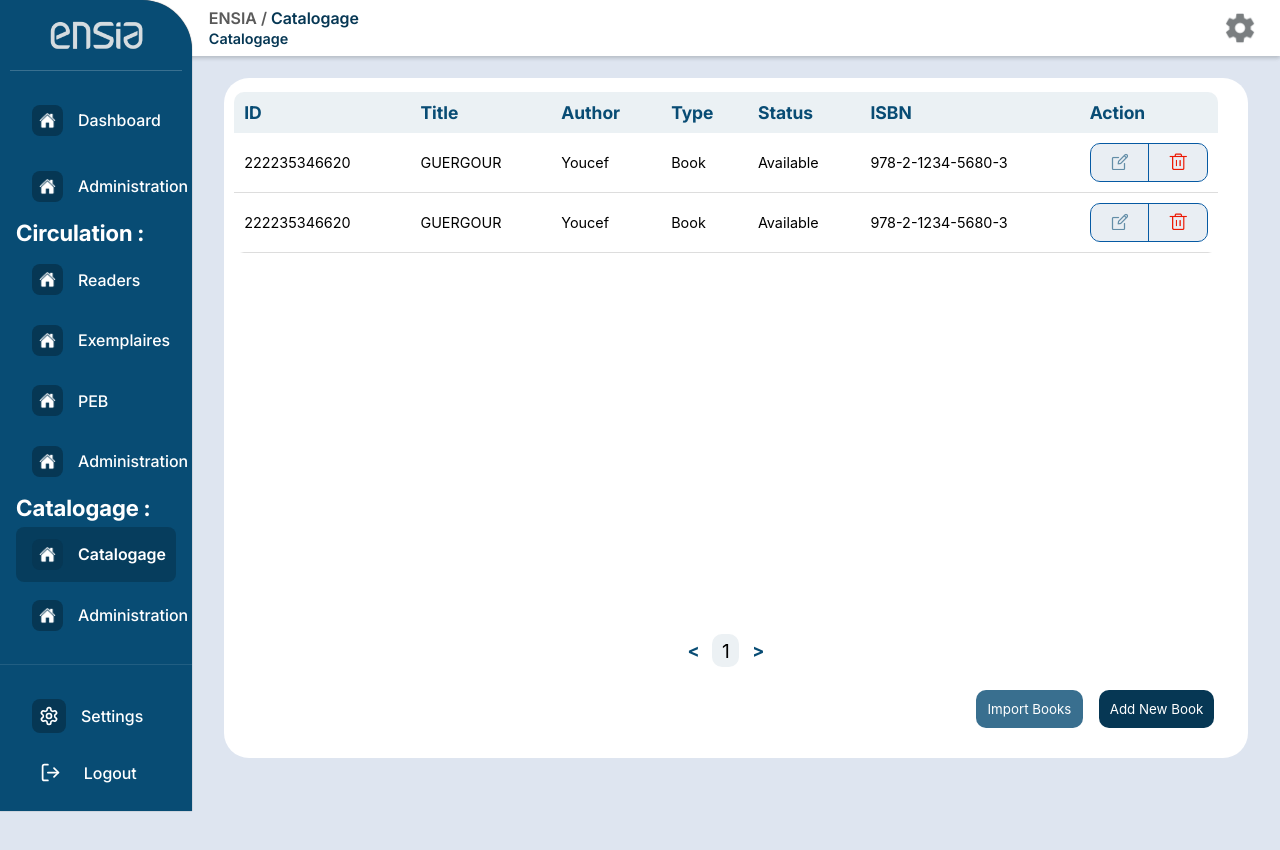
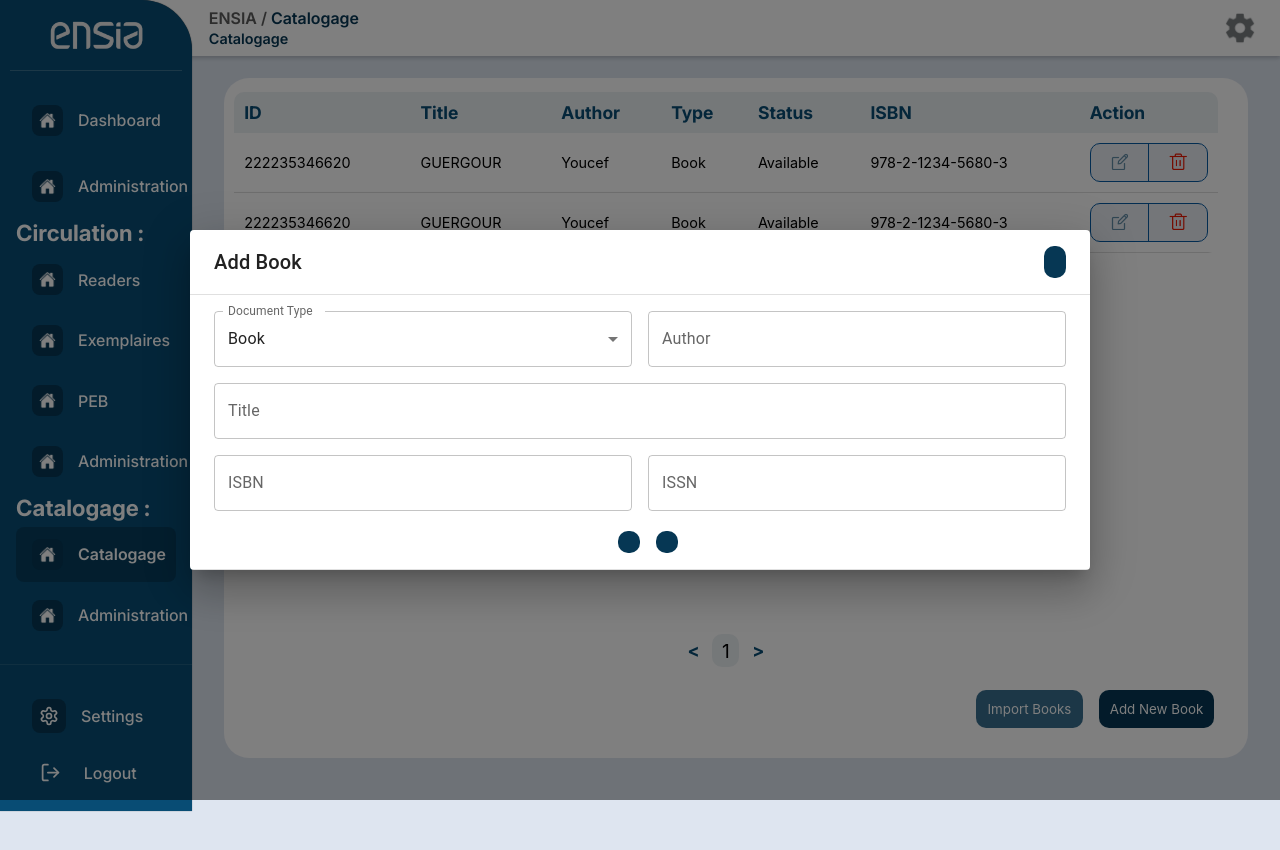
Before and after one commit to HachemSekhsoukh/LibrarySystem, a React (Vite) app: page /catalogage/catalogage in a window 1280 px wide. Both pictures are taken after a click on the button "Add New Book". Shown: the top 850 px of the page. Built offline with nearby package versions, Linux system fonts and the light colour scheme; a web font is replaced by a local one.

Commit message:
add books frontend p1

```diff
--- a/src/Pages/catalogage/catalogage.jsx
+++ b/src/Pages/catalogage/catalogage.jsx
@@ -1,9 +1,27 @@
-import React from "react";
+import React, { useState } from "react";
 import Table from "../../components/Table";
-import "../../CSS/readers.css";
 import Button from '../../components/Button';
+import Popup from "../../components/Popup";
+import { TextField, MenuItem, Grid } from "@mui/material";
 
 const Catalogage = () => {
+  const [openPopup, setOpenPopup] = useState(false);
+  const [bookData, setBookData] = useState({
+    type: "Book",
+    title: "",
+    author: "",
+    isbn: "",
+    issn: "",
+  });
+
+  const handleChange = (e) => {
+    setBookData({ ...bookData, [e.target.name]: e.target.value });
+  };
+
+  const handleSubmit = () => {
+    console.log("New Book Data:", bookData);
+    setOpenPopup(false); // Close modal after saving
+  };
   const columns = [
     { label: "ID", key: "id" },
     { label: "Title", key: "title" },
@@ -39,9 +57,91 @@ const Catalogage = () => {
             </div>
             <div className="bottom-buttons">
               <Button onClick = {() => {}} label={"Import Books"} lightBackgrnd={true}></Button>
-              <Button onClick = {() => {}} label={"Add New Book"} lightBackgrnd={false}></Button>
+              <Button onClick = {() => setOpenPopup(true)} label={"Add New Book"} lightBackgrnd={false}></Button>
             </div>
           </div>
+          <Popup title="Add Book" openPopup={openPopup} setOpenPopup={setOpenPopup}>
+        <Grid container spacing={2}>
+          {/* Document Type */}
+          <Grid item xs={6}>
+            <TextField
+              select
+              fullWidth
+              label="Document Type"
+              name="type"
+              value={bookData.type}
+              onChange={handleChange}
+              variant="outlined"
+            >
+              <MenuItem value="Book">Book</MenuItem>
+              <MenuItem value="Journal">Journal</MenuItem>
+              <MenuItem value="Magazine">Magazine</MenuItem>
+            </TextField>
+          </Grid>
+
+          {/* Author */}
+          <Grid item xs={6}>
+            <TextField
+              fullWidth
+              label="Author"
+              name="author"
+              value={bookData.author}
+              onChange={handleChange}
+              variant="outlined"
+            />
+          </Grid>
+
+          {/* Title */}
+          <Grid item xs={12}>
+            <TextField
+              fullWidth
+              label="Title"
+              name="title"
+              value={bookData.title}
+              onChange={handleChange}
+              variant="outlined"
+            />
+          </Grid>
+
+          {/* ISBN */}
+          <Grid item xs={6}>
+            <TextField
+              fullWidth
+              label="ISBN"
+              name="isbn"
+              value={bookData.isbn}
+              onChange={handleChange}
+              variant="outlined"
+            />
+          </Grid>
+
+          {/* ISSN */}
+          <Grid item xs={6}>
+            <TextField
+              fullWidth
+              label="ISSN"
+              name="issn"
+              value={bookData.issn}
+              onChange={handleChange}
+              variant="outlined"
+            />
+          </Grid>
+        </Grid>
+
+        {/* Buttons */}
+        <div style={{ display: "flex", justifyContent: "center", marginTop: "20px" }}>
+          <Button
+            variant="contained"
+            onClick={() => setOpenPopup(false)}
+            style={{ marginRight: "10px" }}
+          >
+            Cancel
+          </Button>
+          <Button variant="contained" color="primary" onClick={handleSubmit}>
+            Save
+          </Button>
+        </div>
+      </Popup>
       </div>
     );
   };
--- /dev/null
+++ b/src/components/Popup.jsx
@@ -0,0 +1,28 @@
+import React from 'react';
+import { Dialog, DialogTitle, DialogContent, Typography } from "@mui/material";
+import Button from "./Button"; // Adjust the path if needed
+
+export default function Popup(props) {
+    const { title, children, openPopup, setOpenPopup } = props;
+
+    return (
+        <Dialog open={openPopup} maxWidth="md">
+            <DialogTitle>
+                <div style={{ display: 'flex' }}>
+                    <Typography variant="h6" component="div" style={{ flexGrow: 1 }}>
+                        {title}
+                    </Typography>
+                    <Button
+                        color="secondary"
+                        onClick={() => setOpenPopup(false)}
+                    >
+                        Close
+                    </Button>
+                </div>
+            </DialogTitle>
+            <DialogContent dividers>
+                {children}
+            </DialogContent>
+        </Dialog>
+    );
+}
```
